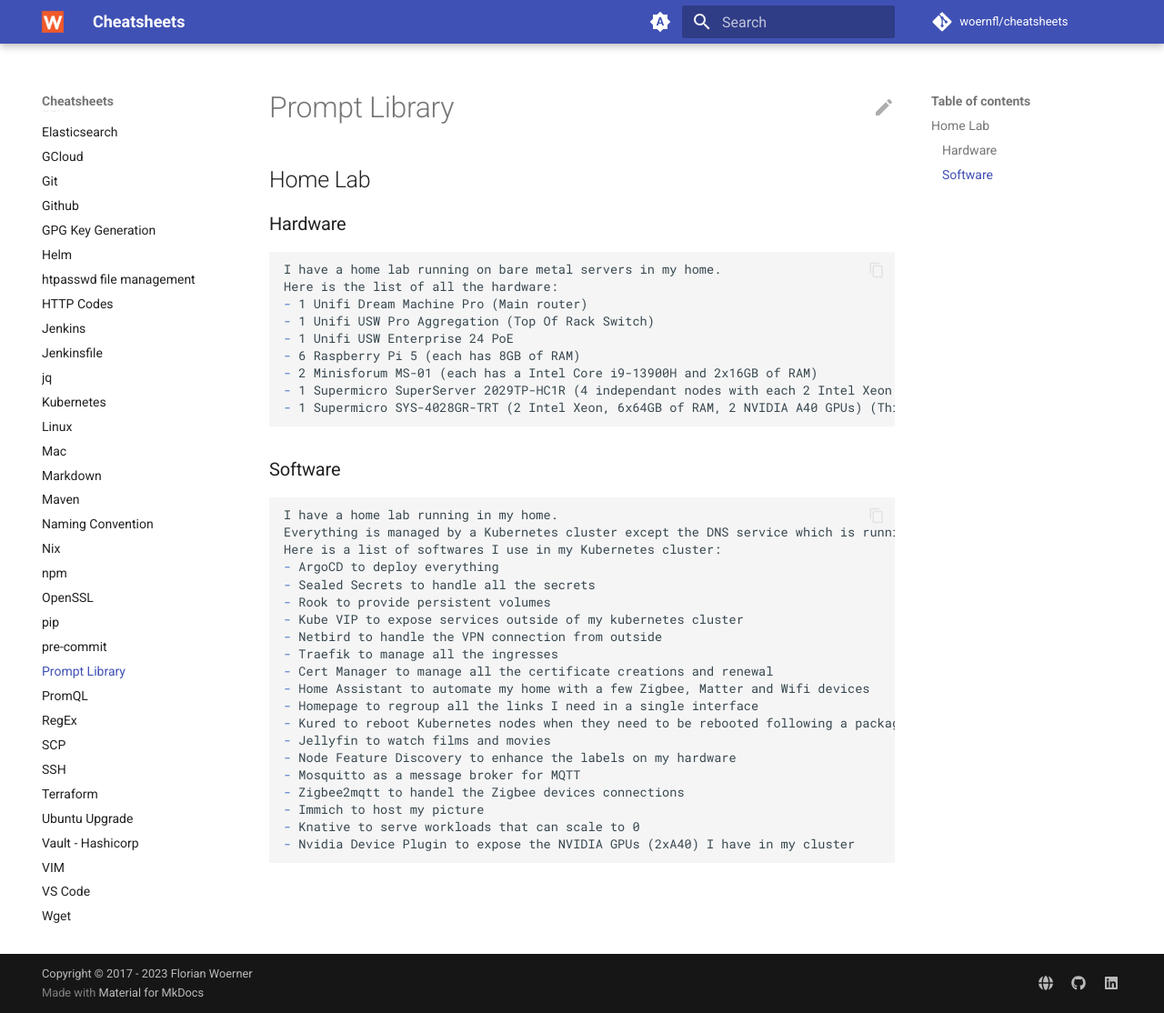
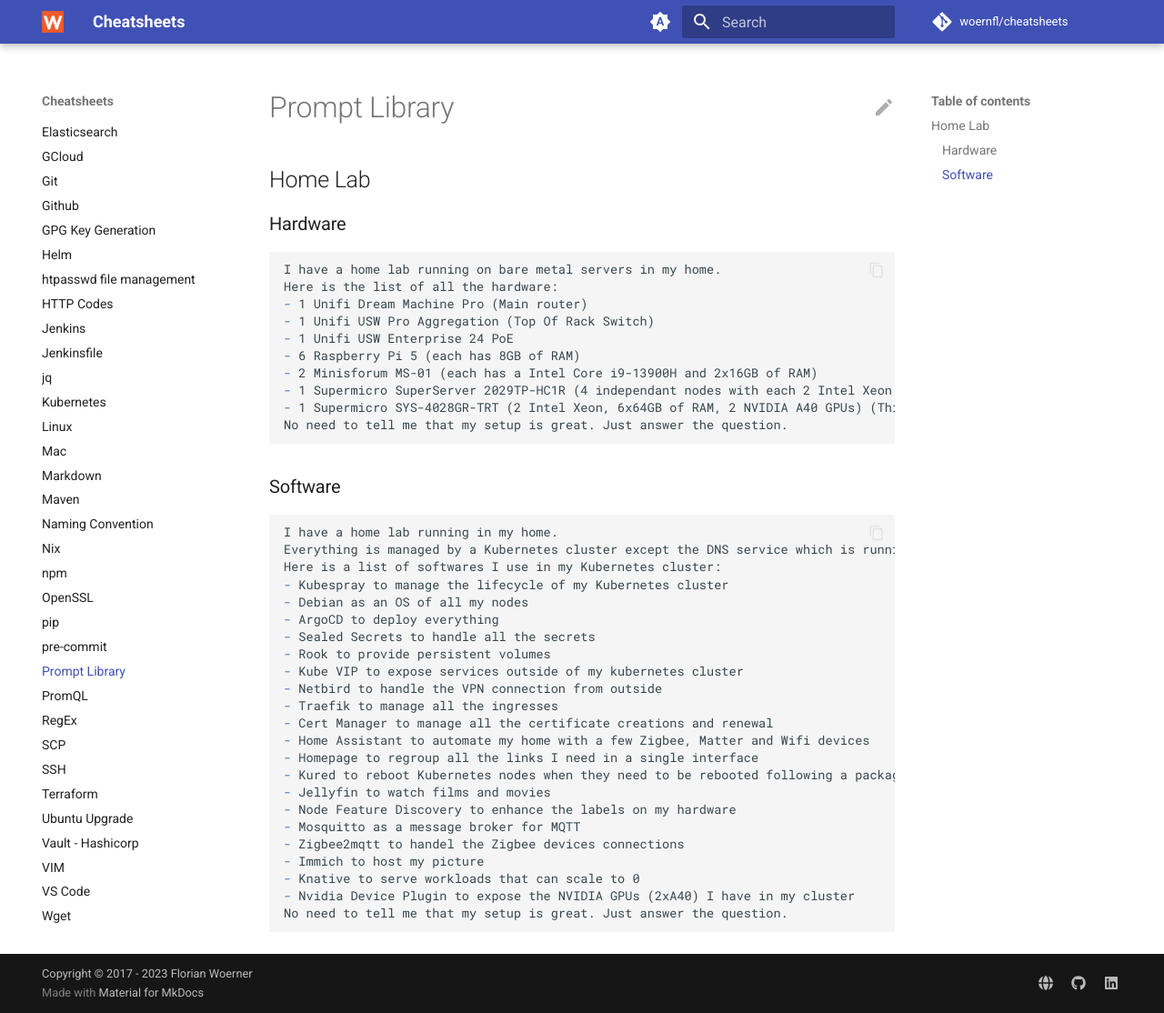
Before and after one commit to woernfl/cheatsheets, an MkDocs documentation site: the page built from docs/prompt-library.md, in a window 1280 px wide and 1114 px high. Shown: the whole window at 91% size. Built offline with MkDocs 1.6.1 and Material for MkDocs 9.7.7, drawn with Linux system fonts in a browser that asks for light colours; comment, search, counter and statistics services are not loaded.

````diff
--- a/docs/prompt-library.md
+++ b/docs/prompt-library.md
@@ -14,6 +14,7 @@
 - 2 Minisforum MS-01 (each has a Intel Core i9-13900H and 2x16GB of RAM)
 - 1 Supermicro SuperServer 2029TP-HC1R (4 independant nodes with each 2 Intel Xeon Gold 5120 CPU and 2x32GB of RAM) (This servers can be refred to as the storage servers)
 - 1 Supermicro SYS-4028GR-TRT (2 Intel Xeon, 6x64GB of RAM, 2 NVIDIA A40 GPUs) (This server can be refered to as the GPU server)
+No need to tell me that my setup is great. Just answer the question.
 ```
 
 ### Software
@@ -22,6 +23,8 @@
 I have a home lab running in my home.
 Everything is managed by a Kubernetes cluster except the DNS service which is running on separate nodes.
 Here is a list of softwares I use in my Kubernetes cluster:
+- Kubespray to manage the lifecycle of my Kubernetes cluster
+- Debian as an OS of all my nodes
 - ArgoCD to deploy everything
 - Sealed Secrets to handle all the secrets
 - Rook to provide persistent volumes
@@ -39,4 +42,5 @@
 - Immich to host my picture
 - Knative to serve workloads that can scale to 0
 - Nvidia Device Plugin to expose the NVIDIA GPUs (2xA40) I have in my cluster
+No need to tell me that my setup is great. Just answer the question.
 ```
````
